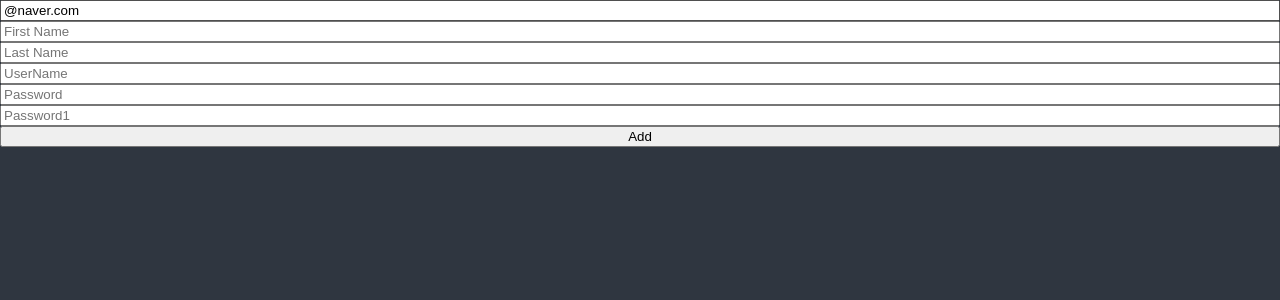
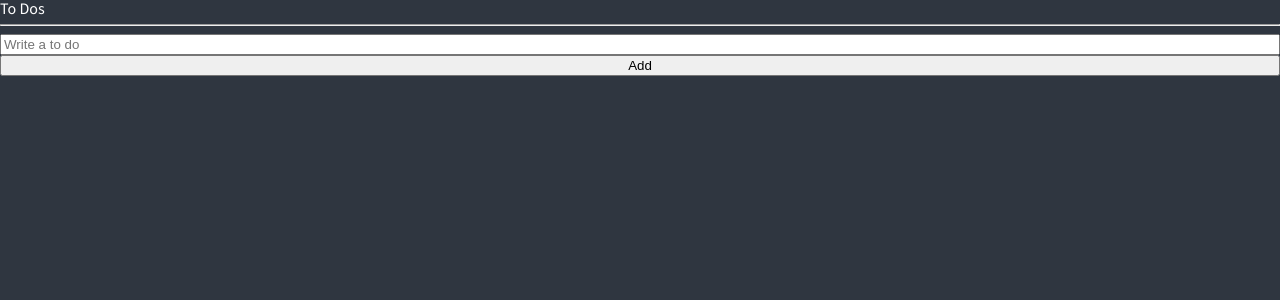
Before and after one commit to fredkeemhaus/ToDoList, a React (Create React App) app: page / in a window 1280 px wide. Shown: the top 300 px of the page. Built offline with nearby package versions, Linux system fonts and the light colour scheme.

Commit message:
Add To Do

```diff
--- a/src/App.tsx
+++ b/src/App.tsx
@@ -1,5 +1,5 @@
 import { createGlobalStyle } from "styled-components";
-import ToDoList from "./ToDoList";
+import ToDoList from "./components/ToDoList";
 
 const GlobalStyle = createGlobalStyle`
   @import url('https://fonts.googleapis.com/css2?family=Source+Sans+Pro:wght@300;400&display=swap');
--- a/src/ToDoList.tsx
+++ /dev/null
@@ -1,137 +0,0 @@
-import { useState } from "react";
-import { useForm } from "react-hook-form";
-
-// function ToDoList() {
-//   const [toDo, setToDo] = useState("");
-
-//   const onChange = (event: React.FormEvent<HTMLInputElement>) => {
-//     const {
-//       currentTarget: { value },
-//     } = event;
-
-//     setToDo(value);
-//   };
-
-//   const onSubmit = (event: React.FormEvent<HTMLFormElement>) => {
-//     event.preventDefault();
-//     console.log(toDo);
-//   };
-
-//   return (
-// <div>
-//   <form onSubmit={onSubmit}>
-//     <input onChange={onChange} placeholder="Write a to do" />
-//     <button>Add</button>
-//   </form>
-// </div>
-//   );
-// }
-
-interface IForm {
-  email: string;
-  firstName: string;
-  lastName: string;
-  userName: string;
-  password: string;
-  password1: string;
-  extraError?: string;
-}
-
-function ToDoList() {
-  const {
-    register,
-    handleSubmit,
-    formState: { errors },
-    setError,
-  } = useForm<IForm>({
-    defaultValues: {
-      email: "@naver.com",
-    },
-  });
-  const onValid = (data: IForm) => {
-    if (data.password !== data.password1) {
-      setError(
-        "password1",
-        { message: "Password are not the same" },
-        { shouldFocus: true }
-      );
-    }
-    // setError("extraError", { message: "Server offline." });
-  };
-
-  return (
-    <div>
-      <form
-        style={{ display: "flex", flexDirection: "column" }}
-        onSubmit={handleSubmit(onValid)}
-      >
-        <input
-          {...register("email", {
-            required: "Email is required",
-            pattern: {
-              value: /^[A-Za-z0-9._%+-]+@naver.com$/,
-              message: "Only naver.com emails allowed",
-            },
-          })}
-          placeholder="Email"
-        />
-        <span>{errors?.email?.message}</span>
-        <input
-          {...register("firstName", {
-            required: "write here",
-            validate: {
-              noNico: async (value) =>
-                value.includes("nico") ? "no nicos allowed" : true,
-              noNick: (value) =>
-                value.includes("nick") ? "no nick allowed" : true,
-            },
-          })}
-          placeholder="First Name"
-        />
-        <span>{errors?.firstName?.message}</span>
-        <input
-          {...register("lastName", { required: "write here" })}
-          placeholder="Last Name"
-        />
-        <span>{errors?.lastName?.message}</span>
-        <input
-          {...register("userName", {
-            required: "write here",
-            minLength: {
-              value: 10,
-              message: "too short",
-            },
-          })}
-          placeholder="UserName"
-        />
-        <span>{errors?.userName?.message}</span>
-        <input
-          {...register("password", {
-            required: "write here",
-            minLength: {
-              value: 10,
-              message: "too short",
-            },
-          })}
-          placeholder="Password"
-        />
-        <span>{errors?.password?.message}</span>
-        <input
-          {...register("password1", {
-            required: "Password is Required",
-            minLength: {
-              value: 5,
-              message: "Password is too short",
-            },
-          })}
-          placeholder="Password1"
-        />
-        <span>{errors?.password1?.message}</span>
-        <button>Add</button>
-        <span>{errors?.extraError?.message}</span>
-      </form>
-    </div>
-  );
-}
-
-export default ToDoList;
--- /dev/null
+++ b/src/components/ToDoList.tsx
@@ -0,0 +1,58 @@
+import { useForm } from "react-hook-form";
+import { atom, useRecoilState } from "recoil";
+
+interface IForm {
+  toDo: string;
+}
+
+interface IToDo {
+  text: string;
+  id: number;
+  category: "TO_DO" | "DOING" | "DONE";
+}
+
+const toDoState = atom<IToDo[]>({
+  key: "toDo",
+
+  default: [],
+});
+
+function ToDoList() {
+  const [toDos, setToDos] = useRecoilState(toDoState);
+  const { register, handleSubmit, setValue } = useForm<IForm>();
+  const onValid = ({ toDo }: IForm) => {
+    setToDos((oldToDos) => [
+      { text: toDo, id: Date.now(), category: "TO_DO" },
+      ...oldToDos,
+    ]);
+    setValue("toDo", "");
+  };
+
+  console.log(toDos);
+
+  return (
+    <div>
+      <h1>To Dos</h1>
+      <hr />
+      <form
+        style={{ display: "flex", flexDirection: "column" }}
+        onSubmit={handleSubmit(onValid)}
+      >
+        <input
+          {...register("toDo", {
+            required: "Plse write a To Do",
+          })}
+          placeholder="Write a to do"
+        />
+        <button>Add</button>
+      </form>
+      <ul>
+        {toDos?.map((toDo) => (
+          <li key={toDo.id}>{toDo.text}</li>
+        ))}
+      </ul>
+    </div>
+  );
+}
+
+export default ToDoList;
```
